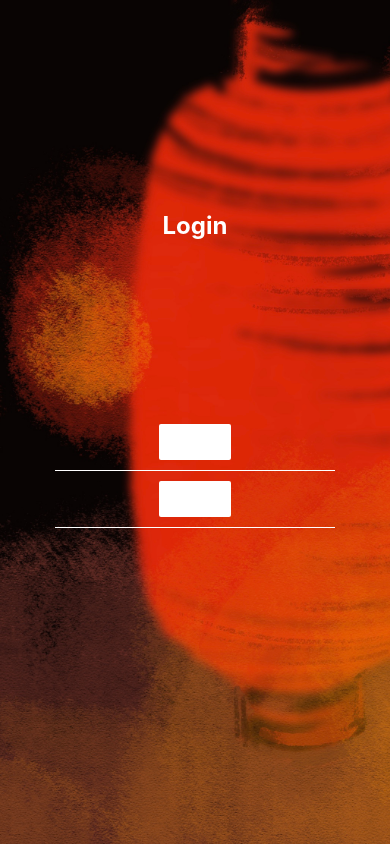
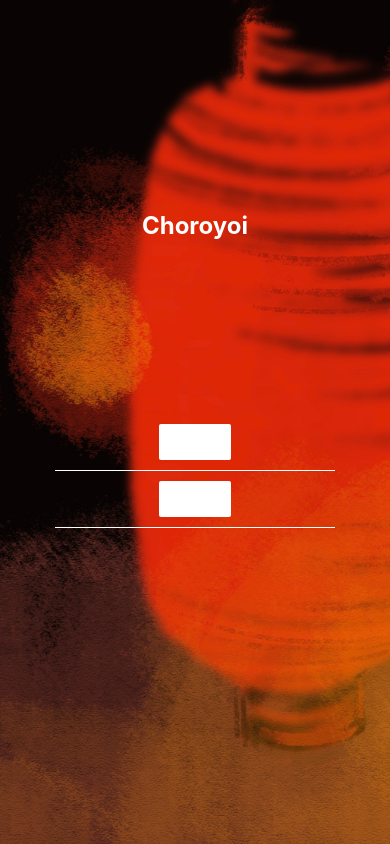
Before and after one commit to tonosaki0917/Choroyoi, a React Native app: screen /Login in a window 390 px wide. Built offline with nearby package versions, Linux system fonts and the light colour scheme; no server answers; what react-native-storage would draw is missing.

Commit message:
change login alert

```diff
--- a/screen/Login.tsx
+++ b/screen/Login.tsx
@@ -1,6 +1,6 @@
 import React, { useState } from 'react';
 import { StatusBar } from 'expo-status-bar';
-import { Platform, StyleSheet, TextInput, Button, Image, Dimensions } from 'react-native';
+import { Platform, StyleSheet, TextInput, Button, Image, Dimensions, Alert } from 'react-native';
 import { Text, View } from 'react-native';
 import { NavigationProp, useNavigation } from '@react-navigation/native';
 
@@ -27,6 +27,7 @@ export default function Login() {
       navigation.navigate('Home', {screen: 'RouteHome'});
     } catch (error) {
       console.log(error);
+      Alert.alert("エラー", "メールアドレスかパスワードが正しくありません");
     }
   };
 
@@ -39,7 +40,7 @@ export default function Login() {
   return (
     <View style={styles.container}>
       <Image source={require('../assets/images/Login.jpg')} style={{width: width, height: height, position: 'absolute'}} />
-      <Text style={styles.title}>Login</Text>
+      <Text style={styles.title}>Choroyoi</Text>
       <TextInput
         style={styles.input}
         placeholder="メールアドレス"
```
